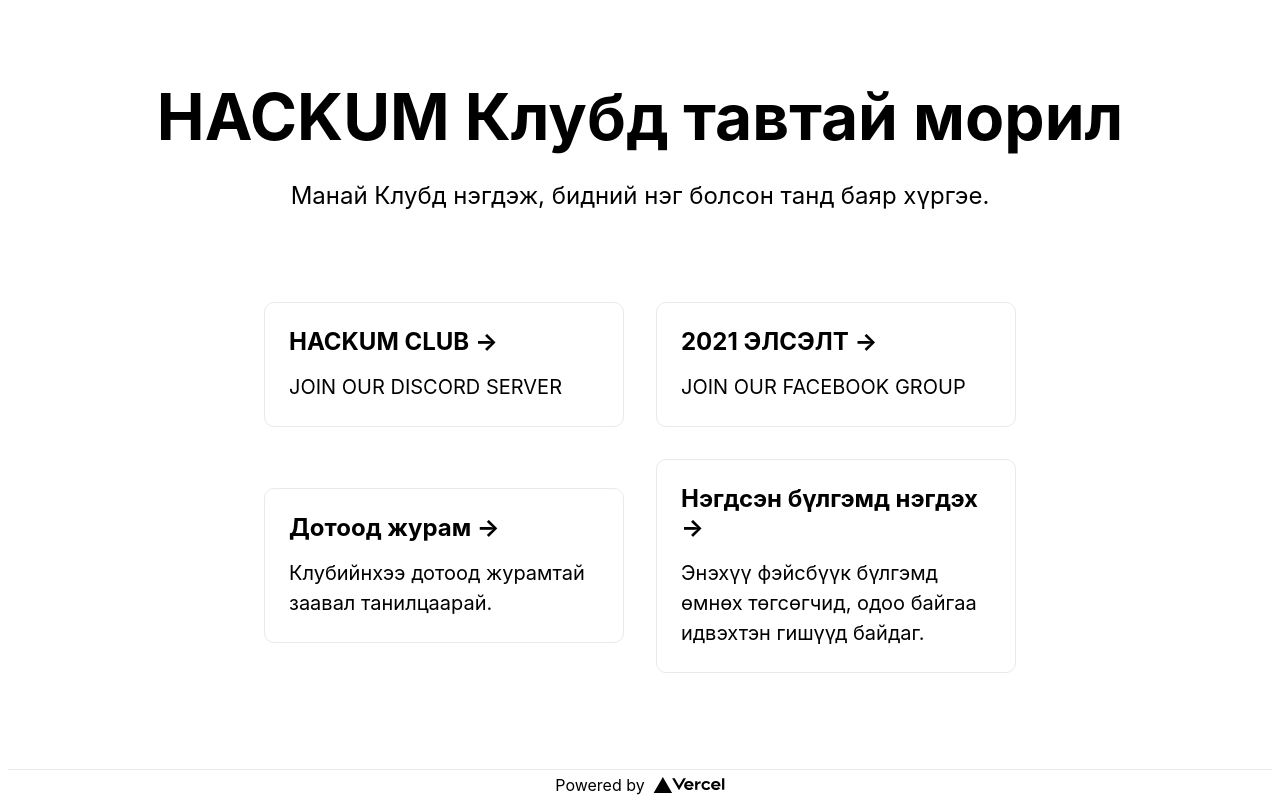
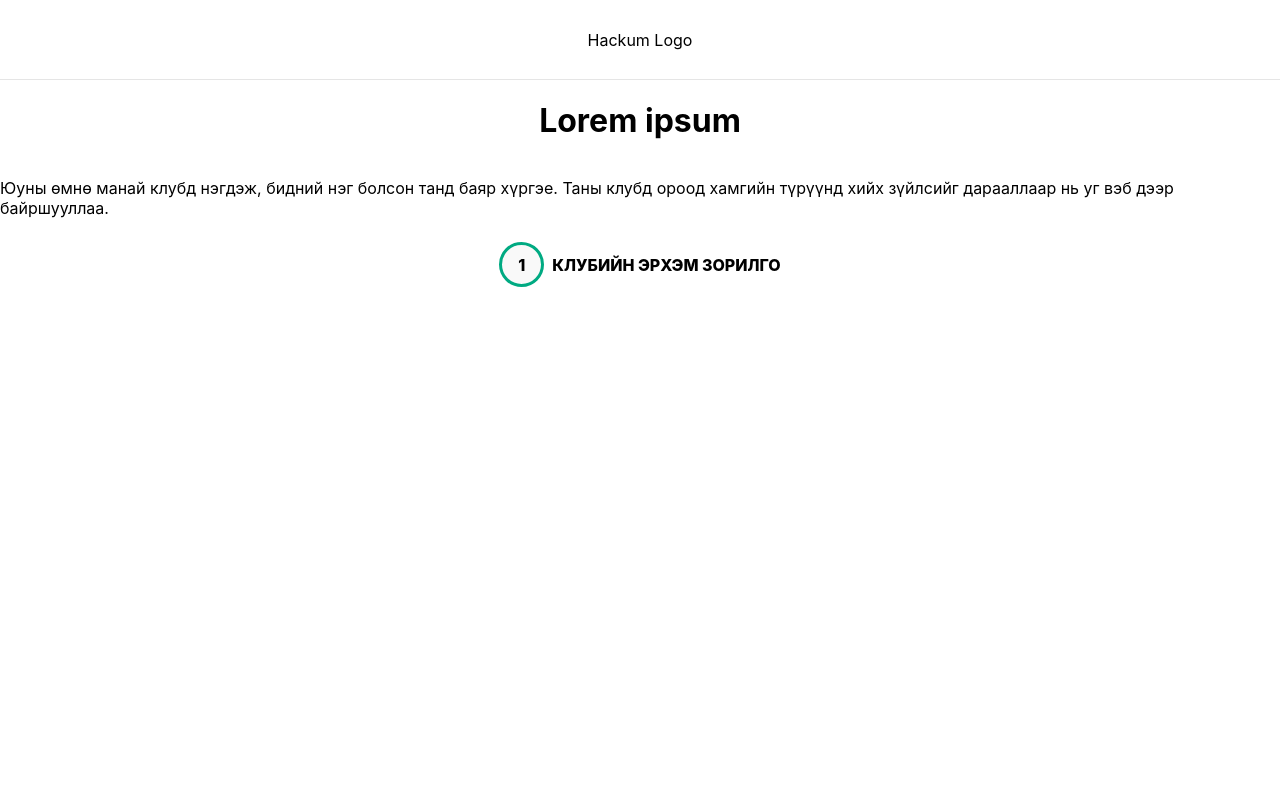
Before and after one commit to hackumclub/new-members, a Next.js app: page / in a window 1280 px wide. Built offline with nearby package versions, Linux system fonts and the light colour scheme.

Commit message:
created title component

```diff
--- /dev/null
+++ b/components/Title/Title.js
@@ -0,0 +1,10 @@
+import styles from "./Title.module.css";
+
+export default function Title({ title, number }) {
+  return (
+    <div className={styles.titleContainer}>
+      <div className={styles.ovel}>{number}</div>
+      <p className={styles.title}>{title}</p>
+    </div>
+  );
+}
--- /dev/null
+++ b/components/Title/Title.module.css
@@ -0,0 +1,25 @@
+.titleContainer {
+    width: 400px;
+    padding: 5px;
+    display: flex;
+    justify-content: center;
+    align-items: center;
+}
+
+.ovel {
+    height: 45px;
+    width: 45px;
+    background: #F9F9F9;
+    border-radius: 50%;
+    display: flex;
+    justify-content: center;
+    align-items: center;
+    border: 3px solid #00AA82;
+    font-weight: 800;
+}
+
+.title {
+    text-transform: uppercase;
+    font-weight: 800;
+    margin-left: 8px;
+}
--- a/pages/api/hello.js
+++ /dev/null
@@ -1,5 +0,0 @@
-// Next.js API route support: https://nextjs.org/docs/api-routes/introduction
-
-export default function handler(req, res) {
-  res.status(200).json({ name: 'John Doe' })
-}
--- a/pages/index.js
+++ b/pages/index.js
@@ -1,68 +1,40 @@
-import Head from 'next/head'
-import Image from 'next/image'
-import styles from '../styles/Home.module.css'
+import Head from "next/head";
+import Image from "next/image";
+import styles from "../styles/Home.module.css";
+import Title from "../components/Title/Title";
+
+const TitleList = [
+  {
+    title: "Клубийн эрхэм зорилго",
+  },
+];
 
 export default function Home() {
   return (
     <div className={styles.container}>
       <Head>
-        <title>Create Next App</title>
-        <meta name="description" content="Generated by create next app" />
+        <title>HACKUM Тавтай морил</title>
+        <meta
+          name="description"
+          content="HACKUM клубийн шинэ элсэгчдэд зориулсан вэб"
+        />
         <link rel="icon" href="/favicon.ico" />
       </Head>
-
+      <nav className={styles.header}>Hackum Logo</nav>
       <main className={styles.main}>
-        <h1 className={styles.title}>
-          HACKUM Клубд тавтай морил
-        </h1>
-
-        <p className={styles.description}>
-          Манай Клубд нэгдэж, бидний нэг болсон танд баяр хүргэе.
+        <h1>Lorem ipsum</h1>
+        <p>
+          Юуны өмнө манай клубд нэгдэж, бидний нэг болсон танд баяр хүргэе. Таны
+          клубд ороод хамгийн түрүүнд хийх зүйлсийг дарааллаар нь уг вэб дээр
+          байршууллаа.
         </p>
-
-        <div className={styles.grid}>
-          <a href="https://discord.gg/zdyb8JS8" className={styles.card}>
-            <h2>HACKUM CLUB &rarr;</h2>
-            <p>JOIN OUR DISCORD SERVER</p>
-          </a>
-
-          <a href="https://www.facebook.com/groups/hackum2020" className={styles.card}>
-            <h2>2021 ЭЛСЭЛТ &rarr;</h2>
-            <p>JOIN OUR FACEBOOK GROUP</p>
-          </a>
-
-          <a
-            href="https://www.facebook.com/HackumClub"
-            className={styles.card}
-          >
-            <h2>Дотоод журам &rarr;</h2>
-            <p>Клубийнхээ дотоод журамтай заавал танилцаарай.</p>
-          </a>
-
-          <a
-            href="https://www.facebook.com/groups/hackum"
-            className={styles.card}
-          >
-            <h2>Нэгдсэн бүлгэмд нэгдэх &rarr;</h2>
-            <p>
-              Энэхүү фэйсбүүк бүлгэмд өмнөх төгсөгчид, одоо байгаа идвэхтэн гишүүд байдаг.
-            </p>
-          </a>
+        {/* Үндсэн танилцуулга хэсэг */}
+        <div>
+          {TitleList.map((item, index) =>
+            <Title key={index} title={item.title} number={index + 1} />
+          )}
         </div>
       </main>
-
-      <footer className={styles.footer}>
-        <a
-          href="https://www.facebook.com/groups/hackum"
-          target="_blank"
-          rel="noopener noreferrer"
-        >
-          Powered by{' '}
-          <span className={styles.logo}>
-            <Image src="/vercel.svg" alt="Vercel Logo" width={72} height={16} />
-          </span>
-        </a>
-      </footer>
     </div>
-  )
+  );
 }
--- a/styles/Home.module.css
+++ b/styles/Home.module.css
@@ -1,36 +1,19 @@
 .container {
   min-height: 100vh;
-  padding: 0 0.5rem;
-  display: flex;
+  /* padding: 0 0.5rem; */
+  /* display: flex;
   flex-direction: column;
   justify-content: center;
-  align-items: center;
-  height: 100vh;
+  align-items: center; */
 }
 
 .main {
-  padding: 5rem 0;
+  /* padding: 5rem 0; */
   flex: 1;
   display: flex;
   flex-direction: column;
-  justify-content: center;
+  justify-content: start;
   align-items: center;
-}
-
-.footer {
-  width: 100%;
-  height: 100px;
-  border-top: 1px solid #eaeaea;
-  display: flex;
-  justify-content: center;
-  align-items: center;
-}
-
-.footer a {
-  display: flex;
-  justify-content: center;
-  align-items: center;
-  flex-grow: 1;
 }
 
 .title a {
@@ -60,15 +43,6 @@
   font-size: 1.5rem;
 }
 
-.code {
-  background: #fafafa;
-  border-radius: 5px;
-  padding: 0.75rem;
-  font-size: 1.1rem;
-  font-family: Menlo, Monaco, Lucida Console, Liberation Mono, DejaVu Sans Mono,
-    Bitstream Vera Sans Mono, Courier New, monospace;
-}
-
 .grid {
   display: flex;
   align-items: center;
@@ -78,39 +52,14 @@
   margin-top: 3rem;
 }
 
-.card {
-  margin: 1rem;
-  padding: 1.5rem;
-  text-align: left;
-  color: inherit;
-  text-decoration: none;
-  border: 1px solid #eaeaea;
-  border-radius: 10px;
-  transition: color 0.15s ease, border-color 0.15s ease;
-  width: 45%;
-}
-
-.card:hover,
-.card:focus,
-.card:active {
-  color: #0070f3;
-  border-color: #0070f3;
-}
-
-.card h2 {
-  margin: 0 0 1rem 0;
-  font-size: 1.5rem;
-}
-
-.card p {
-  margin: 0;
-  font-size: 1.25rem;
-  line-height: 1.5;
-}
-
-.logo {
-  height: 1em;
-  margin-left: 0.5rem;
+.header {
+  height: 80px;
+  background: #ffffff;
+  border-bottom: 1px solid #e5e5e5;
+  width: 100%;
+  display: flex;
+  justify-content: center;
+  align-items: center;
 }
 
 @media (max-width: 600px) {
```
Also changed, not shown: 1 other file (tests, documents, lock files or other folders).
